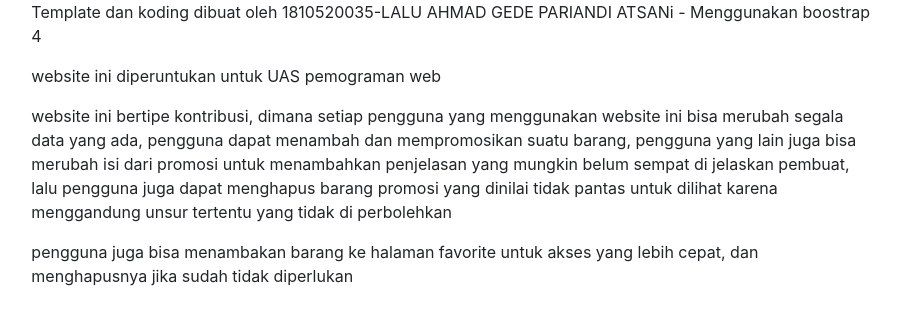
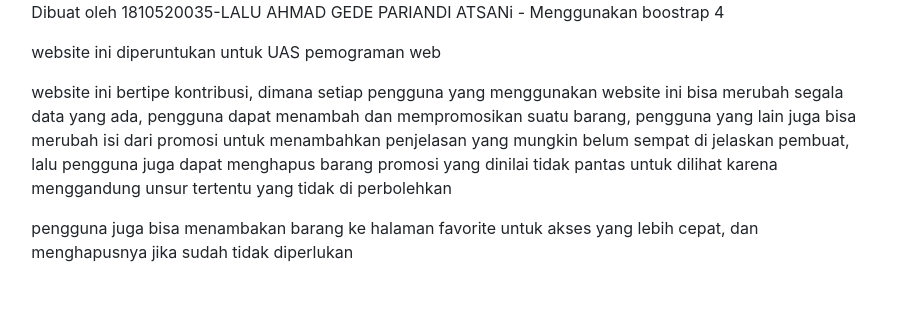
Before and after one commit to ryandiatsani/uas_web_2021, a PHP site: page /about.php in a window 1280 px wide. Shown: the top 325 px of the page, without its empty margins (187-1088 px from the left). Run offline with PHP 8.4, Linux system fonts and the light colour scheme.

Commit message:
Update about.php

```diff
--- a/about.php
+++ b/about.php
@@ -5,7 +5,7 @@
     </div>
     <div class="col-8">
 
-        <p>Template dan koding dibuat oleh 1810520035-LALU AHMAD GEDE PARIANDI ATSANi - Menggunakan boostrap 4</p>
+        <p>Dibuat oleh 1810520035-LALU AHMAD GEDE PARIANDI ATSANi - Menggunakan boostrap 4</p>
         <p>website ini diperuntukan untuk UAS pemograman web</p>
 
         <p>website ini bertipe kontribusi, dimana setiap pengguna yang menggunakan website ini bisa merubah segala data yang ada, pengguna dapat menambah dan mempromosikan suatu barang, pengguna yang lain juga bisa merubah isi dari promosi untuk menambahkan penjelasan yang mungkin belum sempat di jelaskan pembuat, lalu pengguna juga dapat menghapus barang promosi yang dinilai tidak pantas untuk dilihat karena menggandung unsur tertentu yang tidak di perbolehkan</p>
```
